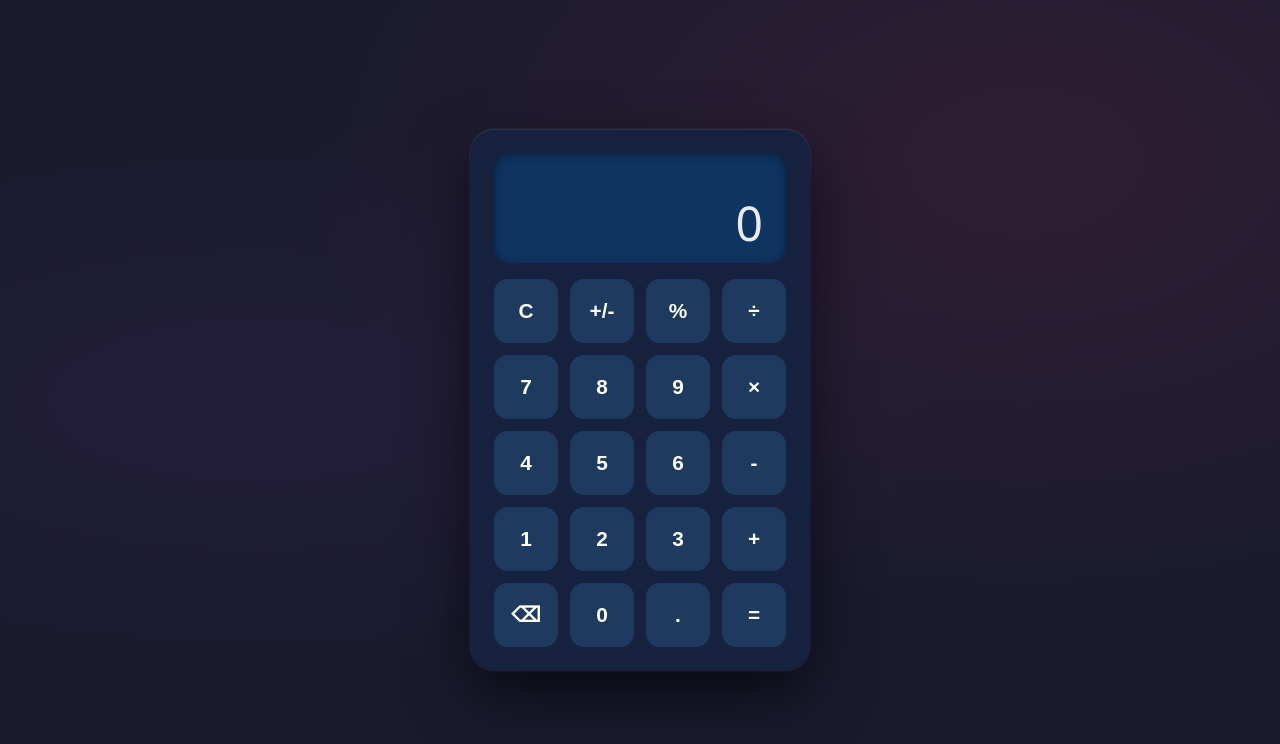
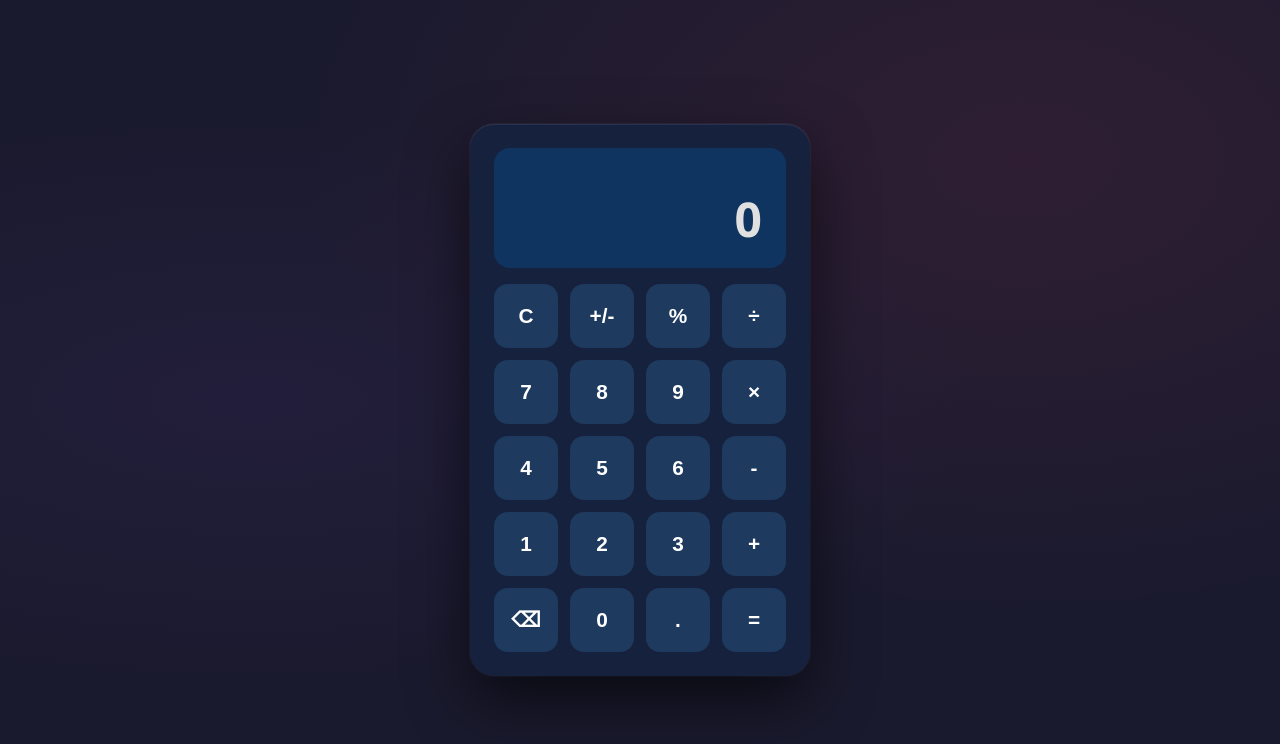
Before and after one commit to youzero1/aaa-calc-hamza-20260317, a Next.js app: page / in a window 1280 px wide. Shown: the top 744 px of the page. Built offline with nearby package versions, Linux system fonts and the light colour scheme.

Commit message:
feat: Fix all npm install issues, npm build issues, and ...

```diff
--- a/src/components/Display.module.css
+++ b/src/components/Display.module.css
@@ -1,54 +1,31 @@
 .display {
-  background: #0f3460;
+  background: var(--bg-display);
   border-radius: 16px;
-  padding: 20px 24px 16px;
-  min-height: 110px;
+  padding: 20px 24px;
+  margin-bottom: 16px;
+  min-height: 100px;
   display: flex;
   flex-direction: column;
+  justify-content: flex-end;
   align-items: flex-end;
-  justify-content: flex-end;
-  gap: 6px;
-  box-shadow: inset 0 2px 8px rgba(0, 0, 0, 0.4);
   overflow: hidden;
 }
 
 .expression {
-  font-size: 0.875rem;
-  color: #a0b0c8;
-  min-height: 1.2em;
-  white-space: nowrap;
-  overflow: hidden;
-  text-overflow: ellipsis;
-  max-width: 100%;
-  font-weight: 400;
-  letter-spacing: 0.03em;
+  color: var(--color-display-expression);
+  font-size: 1rem;
+  min-height: 1.4em;
+  word-break: break-all;
+  text-align: right;
+  width: 100%;
 }
 
 .value {
-  color: #e8eaf6;
-  font-size: 3rem;
-  font-weight: 300;
-  line-height: 1;
-  white-space: nowrap;
-  overflow: hidden;
-  text-overflow: ellipsis;
-  max-width: 100%;
-  transition: font-size 0.15s ease;
-  letter-spacing: -0.02em;
+  color: var(--color-display-text);
+  font-size: 2.4rem;
+  font-weight: 700;
+  word-break: break-all;
+  text-align: right;
+  width: 100%;
+  line-height: 1.2;
 }
-
-.error {
-  color: #e94560;
-  font-size: 2rem !important;
-}
-
-@media (max-width: 400px) {
-  .display {
-    padding: 16px 18px 12px;
-    min-height: 90px;
-  }
-
-  .value {
-    font-size: 2.4rem;
-  }
-}
```
